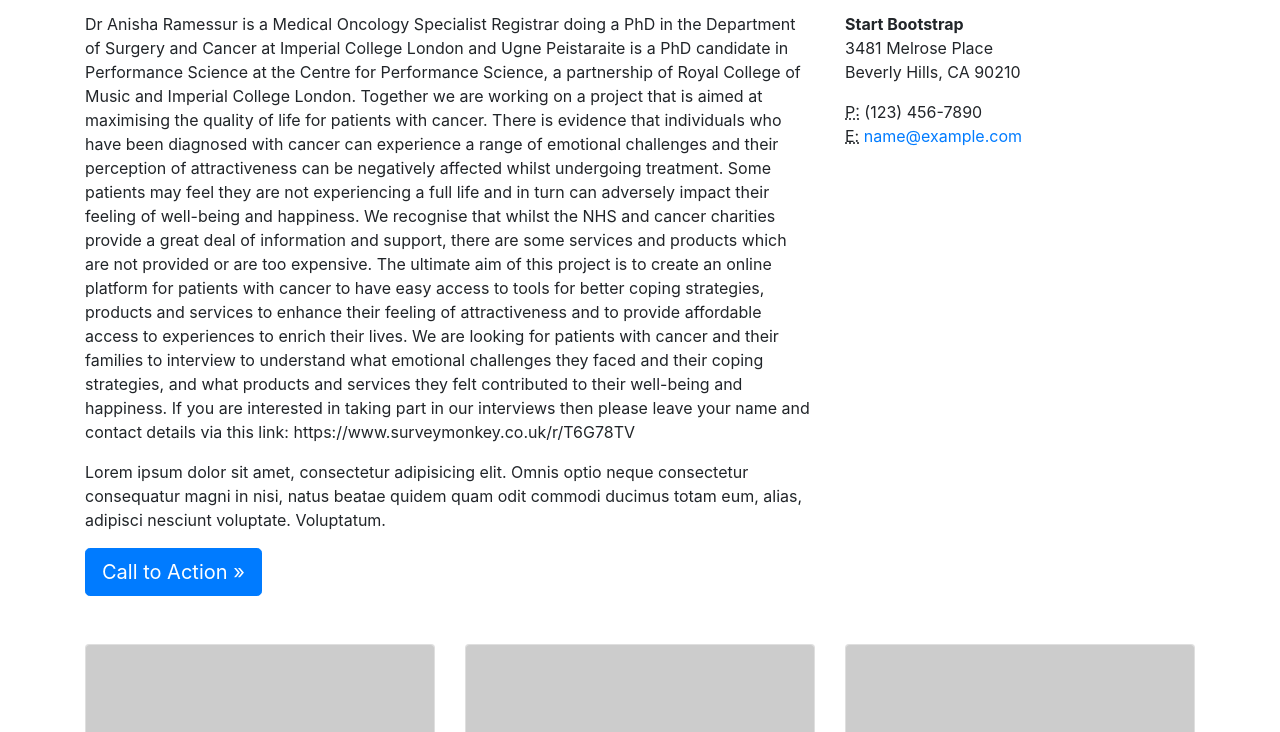
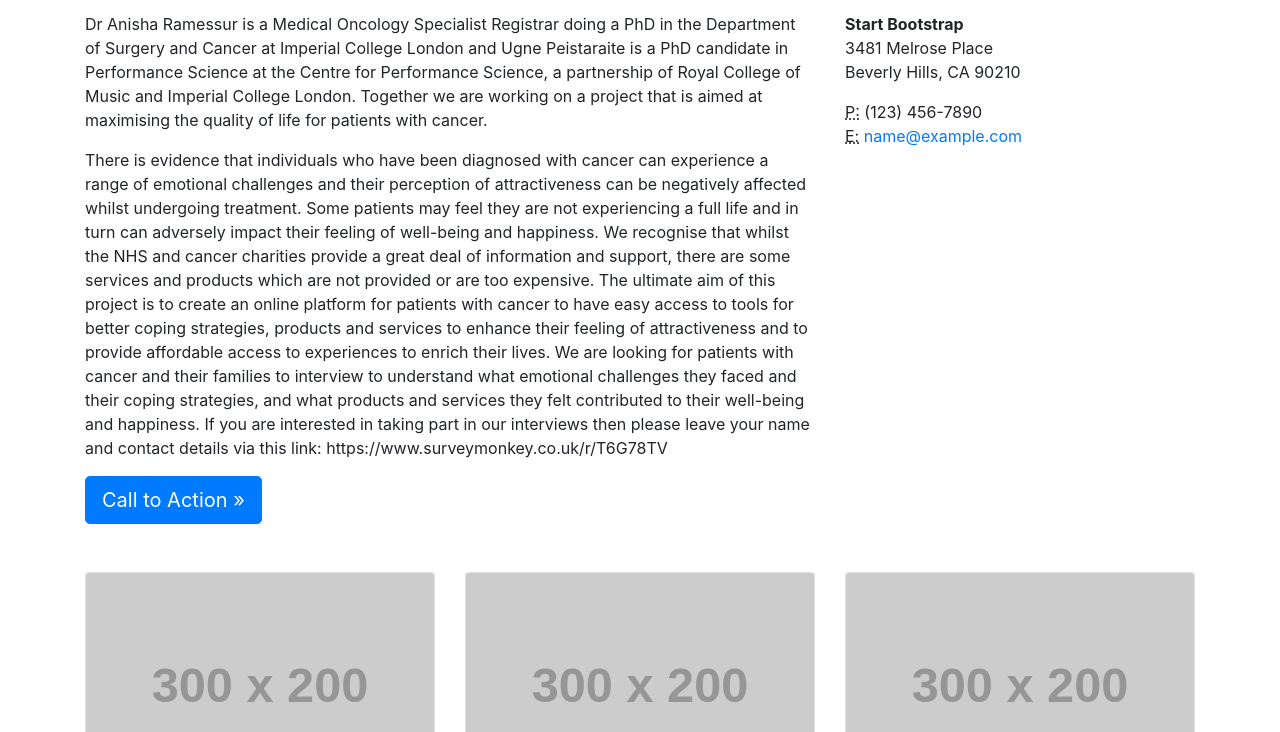
Before and after one commit to aramessur/MTSC, a website: page index.html in a window 1280 px wide. Shown: the part 491-1223 px from the top of the page. Drawn offline with Linux system fonts and the light colour scheme; placeholder pictures from the web are drawn by us.

Commit message:
Update index.html
change

```diff
--- a/index.html
+++ b/index.html
@@ -69,12 +69,12 @@
         <hr>
         <p>Dr Anisha Ramessur is a Medical Oncology Specialist Registrar doing a PhD in the Department of Surgery and Cancer at Imperial College London and Ugne Peistaraite is a PhD candidate in Performance Science at the Centre for Performance Science, a partnership of Royal College of Music and Imperial College London. Together we are working on a project that is aimed at maximising the quality of life for patients with cancer.
 
-There is evidence that individuals who have been diagnosed with cancer can experience a range of emotional challenges and their perception of attractiveness can be negatively affected whilst undergoing treatment. Some patients may feel they are not experiencing a full life and in turn can adversely impact their feeling of well-being and happiness.
+</p>
+        <p>There is evidence that individuals who have been diagnosed with cancer can experience a range of emotional challenges and their perception of attractiveness can be negatively affected whilst undergoing treatment. Some patients may feel they are not experiencing a full life and in turn can adversely impact their feeling of well-being and happiness.
 
-We recognise that whilst the NHS and cancer charities provide a great deal of information and support, there are some services and products which are not provided or are too expensive. The ultimate aim of this project is to create an online platform for patients with cancer to have easy access to tools for better coping strategies, products and services to enhance their feeling of attractiveness and to provide affordable access to experiences to enrich their lives.
+        We recognise that whilst the NHS and cancer charities provide a great deal of information and support, there are some services and products which are not provided or are too expensive. The ultimate aim of this project is to create an online platform for patients with cancer to have easy access to tools for better coping strategies, products and services to enhance their feeling of attractiveness and to provide affordable access to experiences to enrich their lives.
 
-We are looking for patients with cancer and their families to interview to understand what emotional challenges they faced and their coping strategies, and what products and services they felt contributed to their well-being and happiness. If you are interested in taking part in our interviews then please leave your name and contact details via this link: https://www.surveymonkey.co.uk/r/T6G78TV</p>
-        <p>Lorem ipsum dolor sit amet, consectetur adipisicing elit. Omnis optio neque consectetur consequatur magni in nisi, natus beatae quidem quam odit commodi ducimus totam eum, alias, adipisci nesciunt voluptate. Voluptatum.</p>
+        We are looking for patients with cancer and their families to interview to understand what emotional challenges they faced and their coping strategies, and what products and services they felt contributed to their well-being and happiness. If you are interested in taking part in our interviews then please leave your name and contact details via this link: https://www.surveymonkey.co.uk/r/T6G78TV</p>
         <a class="btn btn-primary btn-lg" href="#">Call to Action &raquo;</a>
       </div>
       <div class="col-md-4 mb-5">
```
